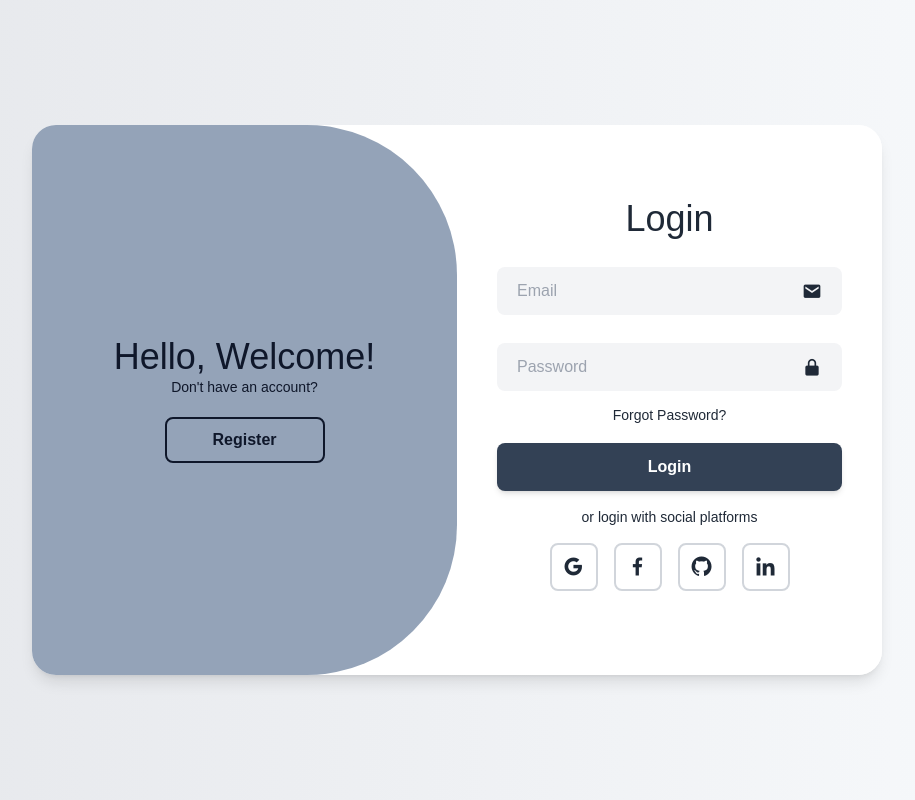
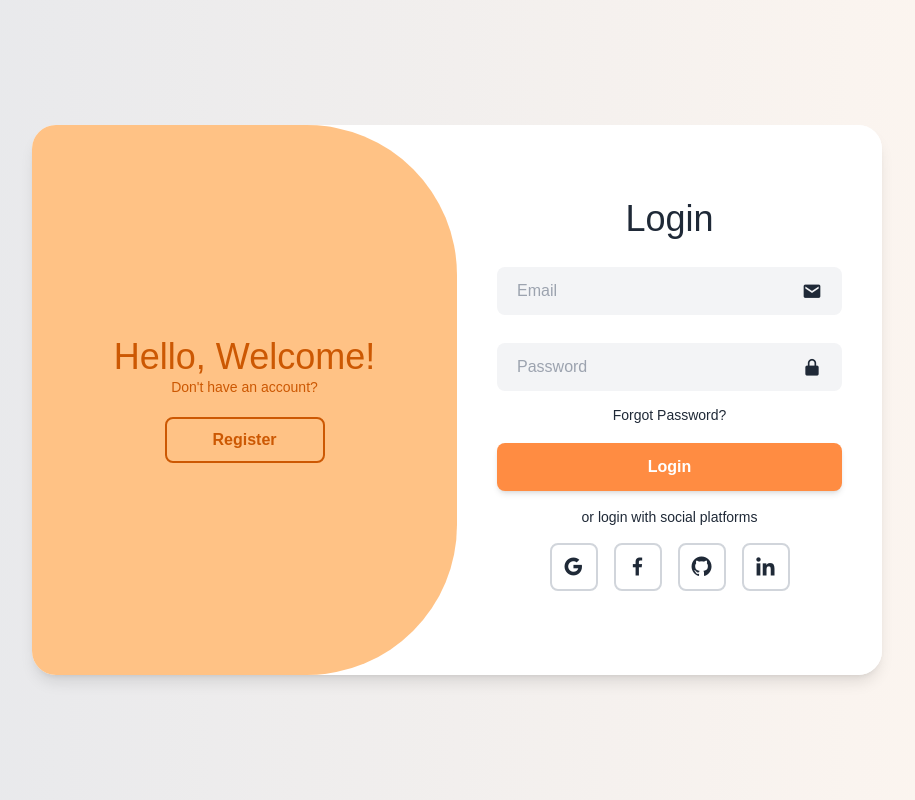
Before and after one commit to ff786/Meal-Application-FE, a React (Vite) app: page /auth in a window 1280 px wide. Shown: the whole page, without its empty margins (183-1098 px from the left). Built offline with nearby package versions, Linux system fonts and the light colour scheme.

Commit message:
change colors

```diff
--- a/src/components/common/Navbar.jsx
+++ b/src/components/common/Navbar.jsx
@@ -494,7 +494,7 @@ const Navbar = ({ user }) => {
             <button
               className="p-2 rounded-full hover:bg-gray-100 transition-colors"
               onClick={() => navigate('/learning-plans')}
-              title="Learning Plans"
+              title="Meal Plans"
             >
               <i className='bx bx-book-open text-xl text-DarkColor'></i>
             </button>
--- a/src/components/profile/Profile.jsx
+++ b/src/components/profile/Profile.jsx
@@ -731,7 +731,7 @@ const Profile = () => {
       <footer className="bg-white mt-12 py-6 border-t">
         <div className="max-w-7xl mx-auto px-4 sm:px-6 lg:px-8">
           <p className="text-center text-gray-500 text-sm">
-            © 2025 SkillShare Platform. All rights reserved.
+            © 2025 MealPlaning Platform. All rights reserved.
           </p>
         </div>
       </footer>
--- a/tailwind.config.js
+++ b/tailwind.config.js
@@ -25,10 +25,10 @@ module.exports = {
         '1200': '1200ms',
       },
       colors: {
-        PrimaryColor: "#f8fafc",     // Light background
-        SecondaryColor: "#94a3b8",   // Medium tone for secondary elements
-        DarkColor: "#334155",        // Dark blue-gray for primary elements
-        ExtraDarkColor: "#0f172a",   // Deep blue-black for emphasis and headers
+        PrimaryColor: "#fff7f0",     // Light peach background – soft and appetizing
+        SecondaryColor: "#ffc285", // Mellow orange – for highlights and accents
+        DarkColor: "#ff8c42",        // Bold orange – strong and vibrant primary color
+        ExtraDarkColor: "#cc5803",    // Deep burnt orange – for headers, buttons, or emphasis
       },
       fontFamily: {
         sans: ['Poppins', 'sans-serif'],
```
